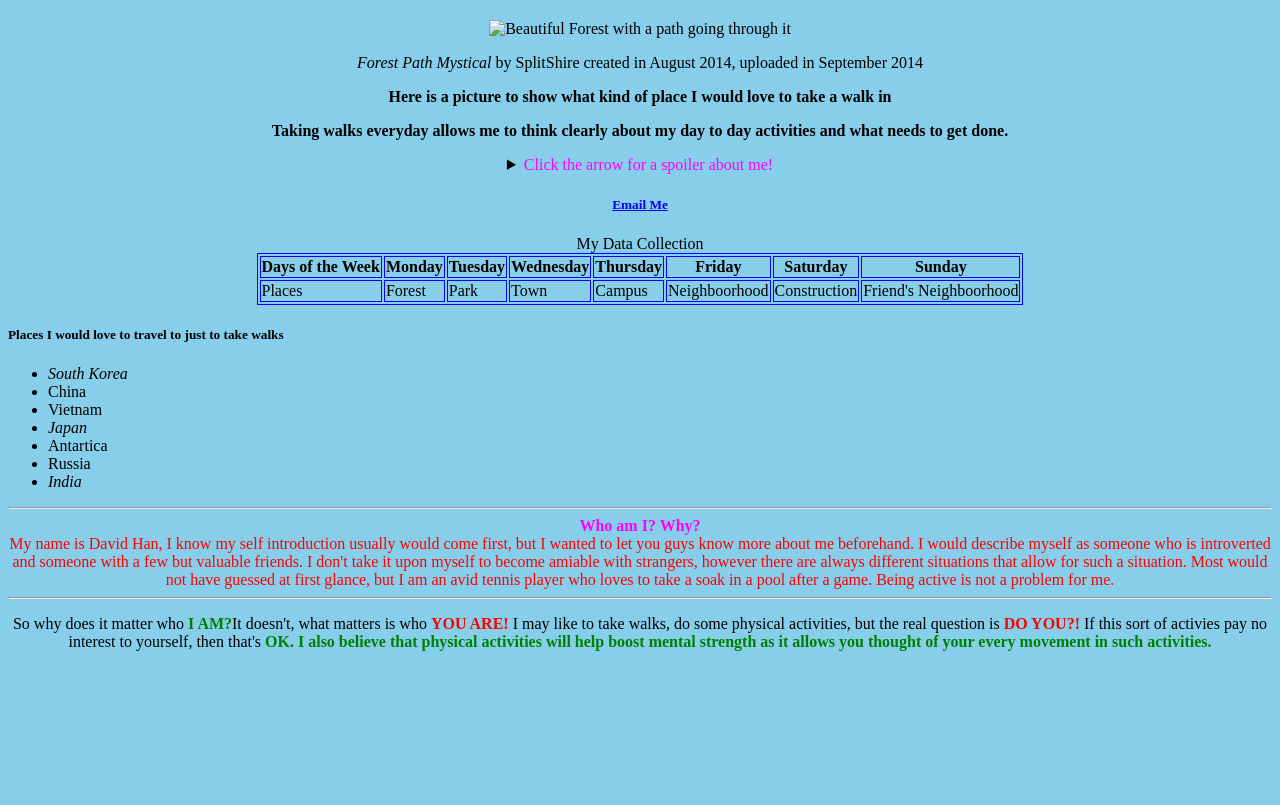
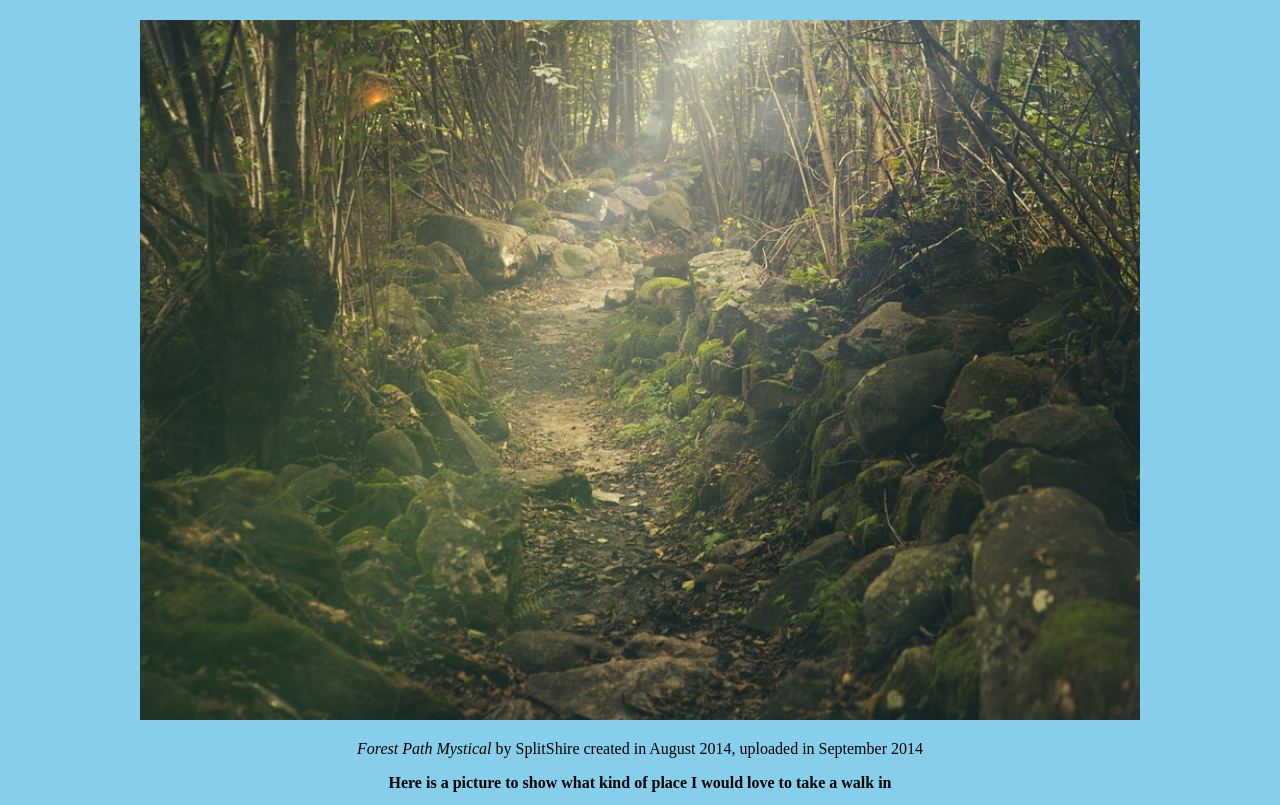
Before and after one commit to dh53110/dh53110.github.io, a plain HTML site: page index.html in a window 1280 px wide. Shown: the part 113-918 px from the top of the page. Before the commit the page ends 800 px from the top, so only its background shows below. Drawn offline with Linux system fonts and the light colour scheme.

Commit message:
Update index.html

```diff
--- a/index.html
+++ b/index.html
@@ -14,7 +14,7 @@
         <body>
                 <div style="text-align:center">
                         <H1>A Walk Through the Neighborhood</H1>
-                        <img src="picture/forest.jpg" alt="Beautiful Forest with a path going through it" width ="1000" height ="700">
+                        <img src="forest.jpg" alt="Beautiful Forest with a path going through it" width ="1000" height ="700">
 						<p><Cite>Forest Path Mystical</cite> by SplitShire created in August 2014, uploaded in September 2014</p>
 	<P> <b>Here is a picture to show what kind of place I would love to take a walk in </b> </P>
 
```
